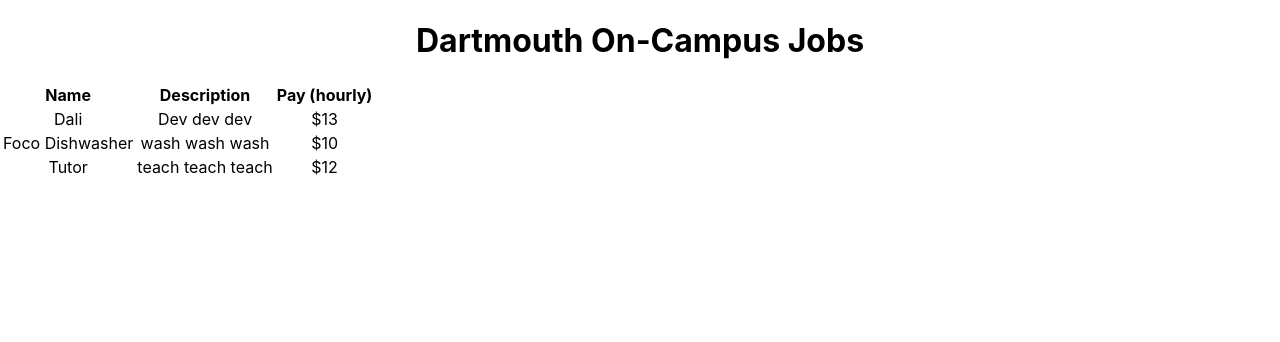
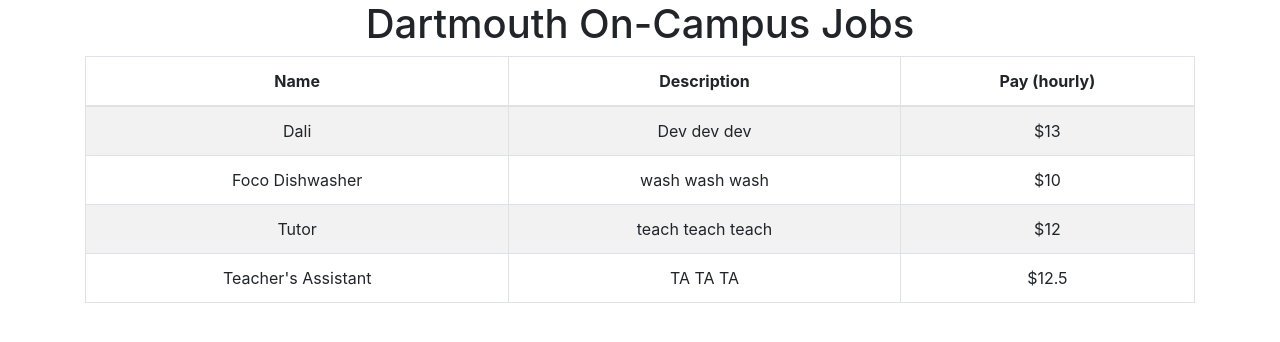
Before and after one commit to aikotakata/hackathing, a React (Create React App) app: page / in a window 1280 px wide. Shown: the top 342 px of the page. Built offline with nearby package versions, Linux system fonts and the light colour scheme.

Commit message:
added bootstrap and abstracted out components

```diff
--- a/src/App.js
+++ b/src/App.js
@@ -1,27 +1,20 @@
-import logo from './logo.svg';
+import 'bootstrap/dist/css/bootstrap.min.css';
 import './App.css';
+import JobTable from './JobTable.jsx';
+import { Container, Row, Col } from 'react-bootstrap';
 
 function App() {
-  let jobs = [{name: "Dali", desc: "Dev dev dev", hourly: 13},{name: "Foco Dishwasher", desc: "wash wash wash", hourly: 10},{name: "Tutor", desc: "teach teach teach", hourly: 12}]
   return (
     <div className="App">
       <h1>Dartmouth On-Campus Jobs</h1>
-      <table>
-          <tr>
-            <th>Name</th>
-            <th>Description</th>
-            <th>Pay (hourly)</th>
-          </tr>
-        {jobs.map((job)=>{
-          return(
-            <tr>
-              <td>{job.name}</td>
-              <td>{job.desc}</td>
-              <td>${job.hourly}</td>
-            </tr>
-          );
-        })}
-      </table>
+      <Container>
+        <Row className="justify-content-md-center">
+          <Col>
+            <JobTable/>
+          </Col>
+        </Row>
+      </Container>
+
     </div>
   );
 }
--- /dev/null
+++ b/src/JobTable.jsx
@@ -0,0 +1,39 @@
+import React, { Component } from 'react';
+
+import Table from 'react-bootstrap/Table';
+
+export default class JobTable extends Component {
+    constructor(props){
+        super(props);
+        this.state = {
+            sortKey: 'price',
+            sortOrder: 'desc',
+        }
+        this.jobs = require('./jobs.json');
+    }
+
+    render() {
+        return(
+            <Table striped bordered hover size="md">
+                <thead>
+                    <tr>
+                        <th>Name</th>
+                        <th>Description</th>
+                        <th>Pay (hourly)</th>
+                    </tr>
+                </thead>
+                <tbody>
+                    {this.jobs.map((job)=>{
+                    return(
+                        <tr>
+                        <td>{job.name}</td>
+                        <td>{job.desc}</td>
+                        <td>${job.hourly}</td>
+                        </tr>
+                    );
+                    })}
+                </tbody>
+            </Table>
+        );
+    }
+}
--- /dev/null
+++ b/src/jobs.json
@@ -0,0 +1 @@
+[{"name": "Dali", "desc": "Dev dev dev", "hourly": 13},{"name": "Foco Dishwasher", "desc": "wash wash wash", "hourly": 10},{"name": "Tutor", "desc": "teach teach teach", "hourly": 12},{"name": "Teacher's Assistant", "desc": "TA TA TA", "hourly": 12.50}]
```
